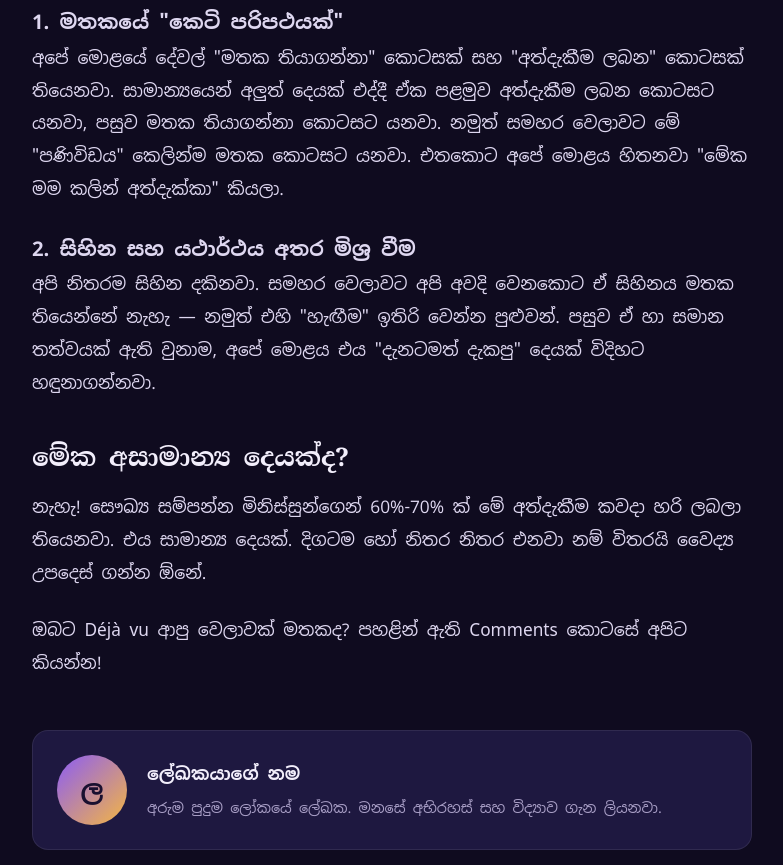
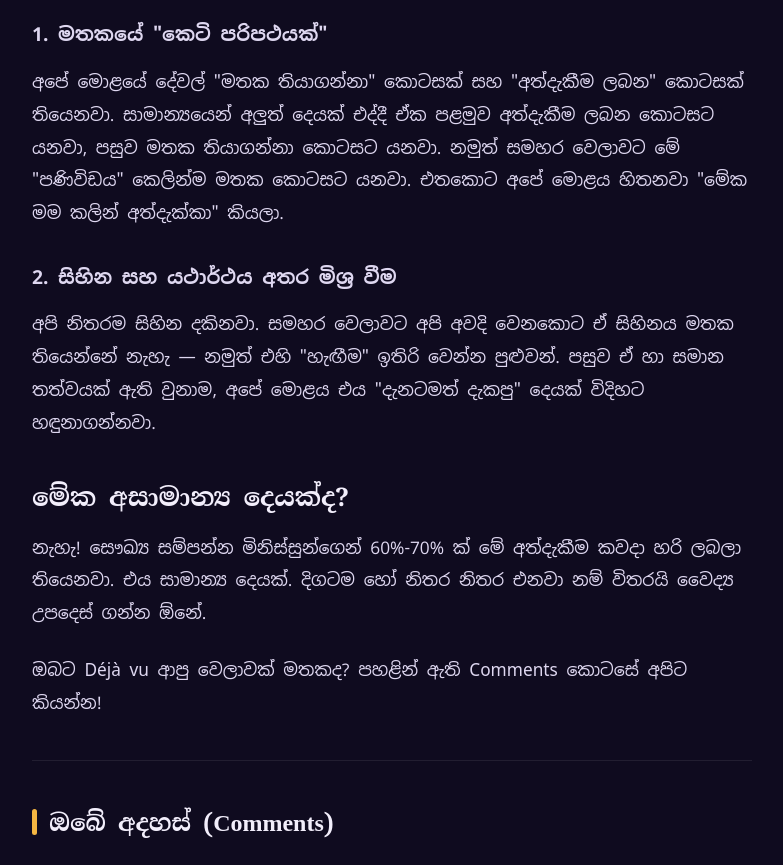
Before and after one commit to gihanharshanath-ux/aruma-puduma-lokaya, a plain HTML site: page dejavu.html in a window 1280 px wide. Shown: the part 1539-2404 px from the top of the page, without its empty margins (248-1031 px from the left). Drawn offline with Linux system fonts and the light colour scheme; a script that the page names is missing.

Commit message:
Update dejavu.html

```diff
--- a/dejavu.html
+++ b/dejavu.html
@@ -19,7 +19,7 @@
 <link href="https://fonts.googleapis.com/css2?family=Noto+Sans+Sinhala:wght@400;600;800&family=Noto+Serif+Sinhala:wght@700&display=swap" rel="stylesheet">
 
 <style>
-/* මෙතන CSS එක තියෙනවා - කලින් ලිපියේ තිබුණු එකම CSS එකයි */
+/* CSS එක - Author Bio කොටස අයින් කරලා තියෙනවා */
 :root{
   --bg:#0f0b1f; --bg-soft:#171230; --card:#1e1840;
   --ink:#f2eefb; --muted:#a99fc6;
@@ -112,6 +112,9 @@ img{max-width:100%; display:block; height:auto}
   font-size:1.6rem; margin:40px 0 16px;
   color:var(--ink); line-height:1.4;
 }
+.article-body h3{
+  font-size:1.2rem; margin:30px 0 12px;
+}
 .article-body strong{color:var(--accent);}
 .article-body ul{margin:0 0 24px 24px;}
 .article-body li{margin-bottom:10px;}
@@ -120,22 +123,10 @@ img{max-width:100%; display:block; height:auto}
   font-size:.85rem; color:var(--muted);
   text-align:center; margin-top:-20px; margin-bottom:30px;
 }
-.author-bio{
-  display:flex; gap:20px; align-items:center;
-  margin:50px 0; padding:24px;
-  background:var(--card); border-radius:16px;
-  border:1px solid var(--line);
-}
-.author-bio .avatar-lg{
-  width:70px; height:70px; border-radius:50%;
-  background:linear-gradient(135deg, var(--accent-2), var(--accent));
-  display:flex; align-items:center; justify-content:center;
-  font-size:1.6rem; font-weight:700; color:#1a1030; flex-shrink:0;
-}
-.author-bio h4{font-size:1.1rem; margin-bottom:5px;}
-.author-bio p{font-size:.9rem; color:var(--muted); margin:0;}
+
+/* COMMENTS SECTION */
 .comments-section{
-  margin:60px 0 20px; padding-top:40px;
+  margin:40px 0 20px; padding-top:40px;
   border-top:1px solid var(--line);
 }
 .comments-title{
@@ -152,6 +143,8 @@ img{max-width:100%; display:block; height:auto}
   border-radius:16px; border:1px solid var(--line);
   min-height:200px;
 }
+
+/* FOOTER */
 .site-footer{
   border-top:1px solid var(--line); margin-top:60px;
   padding:40px 20px; text-align:center;
@@ -159,6 +152,8 @@ img{max-width:100%; display:block; height:auto}
 .site-footer .logo{justify-content:center; margin-bottom:12px;}
 .site-footer p{color:var(--muted); font-size:.9rem;}
 .copyright{margin-top:20px; font-size:.8rem; color:var(--muted);}
+
+/* MOBILE RESPONSIVE */
 @media (max-width:640px){
   .nav-links{display:none;}
   .menu-btn{display:block;}
@@ -166,7 +161,6 @@ img{max-width:100%; display:block; height:auto}
   .share-bar{flex-direction:column; align-items:stretch; text-align:center;}
   .share-buttons{justify-content:center;}
   .share-btn{flex:1; justify-content:center;}
-  .author-bio{flex-direction:column; text-align:center;}
 }
 </style>
 </head>
@@ -196,8 +190,8 @@ img{max-width:100%; display:block; height:auto}
 
   <div class="article-meta">
     <div class="author">
-      <span class="avatar">ල</span>
-      <span>ලේඛකයා</span> <!-- ඔබේ නම මෙතනට දාන්න -->
+      <span class="avatar">අ</span>
+      <span>අරුම පුදුම ලෝකය</span> <!-- ලේඛකයාගේ නම වෙනුවට සයිට් එකේ නම දැම්මා -->
     </div>
     <span>2026 නොවැම්බර් 24</span>
     <span>6 min කියවීම</span>
@@ -248,15 +242,6 @@ img{max-width:100%; display:block; height:auto}
     <p>ඔබට Déjà vu ආපු වෙලාවක් මතකද? පහළින් ඇති Comments කොටසේ අපිට කියන්න!</p>
   </article>
 
-  <!-- AUTHOR BIO (ඔබේ විස්තරය මෙතනට දාන්න) -->
-  <div class="author-bio">
-    <div class="avatar-lg">ල</div>
-    <div>
-      <h4>ලේඛකයාගේ නම</h4>
-      <p>අරුම පුදුම ලෝකයේ ලේඛක. මනසේ අභිරහස් සහ විද්‍යාව ගැන ලියනවා.</p>
-    </div>
-  </div>
-
   <!-- COMMENTS SECTION -->
   <section class="comments-section">
     <h2 class="comments-title">ඔබේ අදහස් (Comments)</h2>
@@ -266,10 +251,9 @@ img{max-width:100%; display:block; height:auto}
     <script>
       var disqus_config = function () {
         this.page.url = window.location.href;
-        this.page.identifier = 'dejavu-article-2'; // මේ ලිපියට අනන්‍ය ID එකක්
+        this.page.identifier = 'dejavu-article-2';
       };
       (function() {
-        // ⚠️ අපි කලින් හදාගත්තු Shortname එක මෙතනට දාන්න
         var d = document, s = d.createElement('script');
         s.src = 'https://aruama-puduma-lokaya.disqus.com/embed.js';
         s.setAttribute('data-timestamp', +new Date());
```
